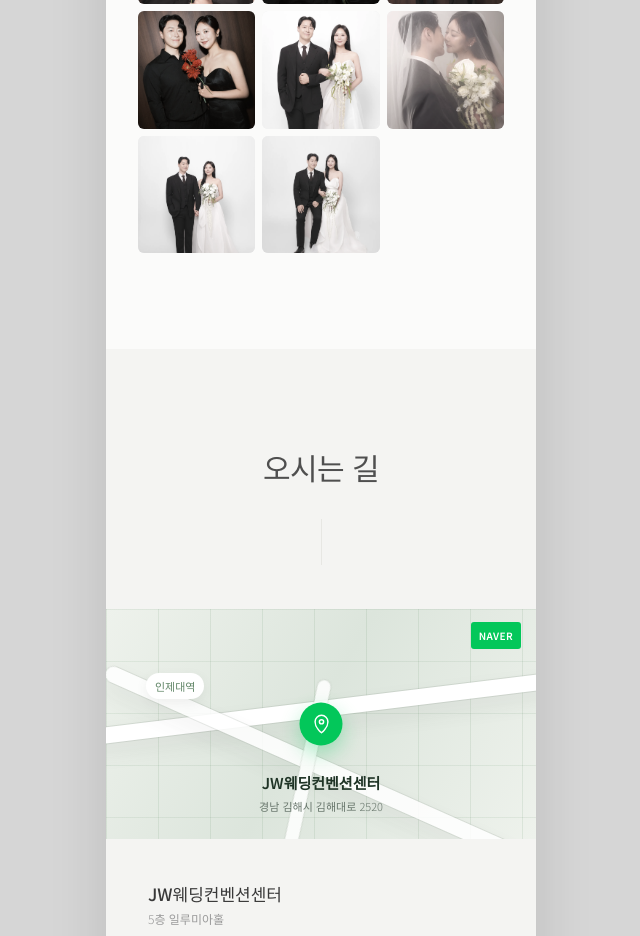
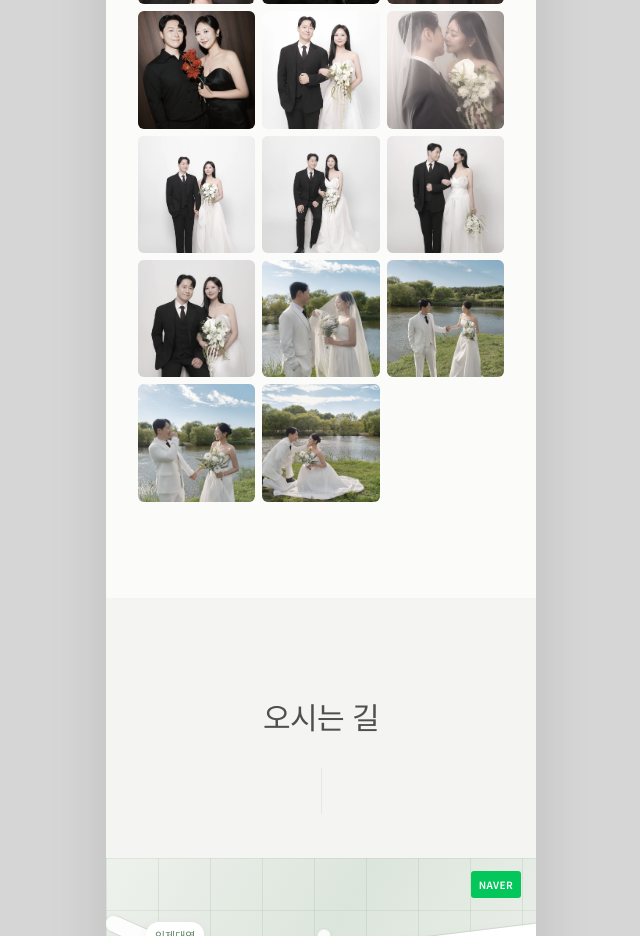
Before and after one commit to oh-sh-2134/wedding-invitation, a React (Vite) app: page / in a window 1280 px wide. Shown: the part 5200-6136 px from the top of the page, without its empty margins (319-959 px from the left). Built offline with nearby package versions, Linux system fonts and the light colour scheme.

Commit message:
Add six photos to moments gallery

```diff
--- a/app/wedding-config.ts
+++ b/app/wedding-config.ts
@@ -72,6 +72,12 @@ export const wedding = {
       weddingPhoto("moments-new-15.webp"),
       weddingPhoto("moments-new-16.webp"),
       weddingPhoto("moments-new-17.webp"),
+      weddingPhoto("gallery-01-v1.webp"),
+      weddingPhoto("gallery-02-v1.webp"),
+      weddingPhoto("gallery-03-v1.webp"),
+      weddingPhoto("gallery-04-v1.webp"),
+      weddingPhoto("gallery-05-v1.webp"),
+      weddingPhoto("gallery-06-v1.webp"),
     ],
   },
   share: { title: "승현 ♥ 영미 결혼합니다", description: "2026년 12월 13일 일요일 오후 12시 30분" },
```
